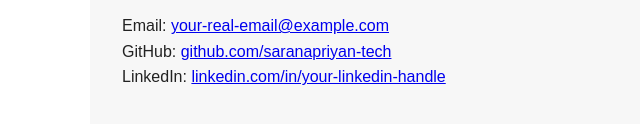
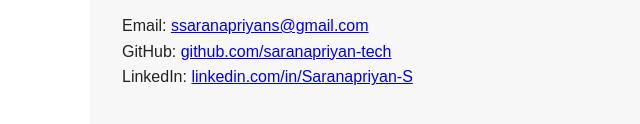
Before and after one commit to saranapriyan-tech/portfolio, a plain HTML site: page index.html in a window 1280 px wide. Shown: the part 3602-3726 px from the top of the page, without its empty margins (0-640 px from the left). Drawn offline with Linux system fonts and the light colour scheme; no server answers.

Commit message:
update contact with real content

```diff
--- a/index.html
+++ b/index.html
@@ -54,9 +54,9 @@
   <!-- ===== CONTACT ===== -->
   <section id="contact">
     <h2>Contact</h2>
-    <p>Email: <a href="ssaranapriyans@gmail.com">your-real-email@example.com</a></p>
+    <p>Email: <a href="ssaranapriyans@gmail.com">ssaranapriyans@gmail.com</a></p>
     <p>GitHub: <a href="https://github.com/saranapriyan-tech" target="_blank">github.com/saranapriyan-tech</a></p>
-    <p>LinkedIn: <a href="https://www.linkedin.com/in/saranapriyan-s-a14580395/" target="_blank">linkedin.com/in/your-linkedin-handle</a></p>
+    <p>LinkedIn: <a href="https://www.linkedin.com/in/saranapriyan-s-a14580395/" target="_blank">linkedin.com/in/Saranapriyan-S</a></p>
   </section>
 
   <script src="script.js"></script>
```
